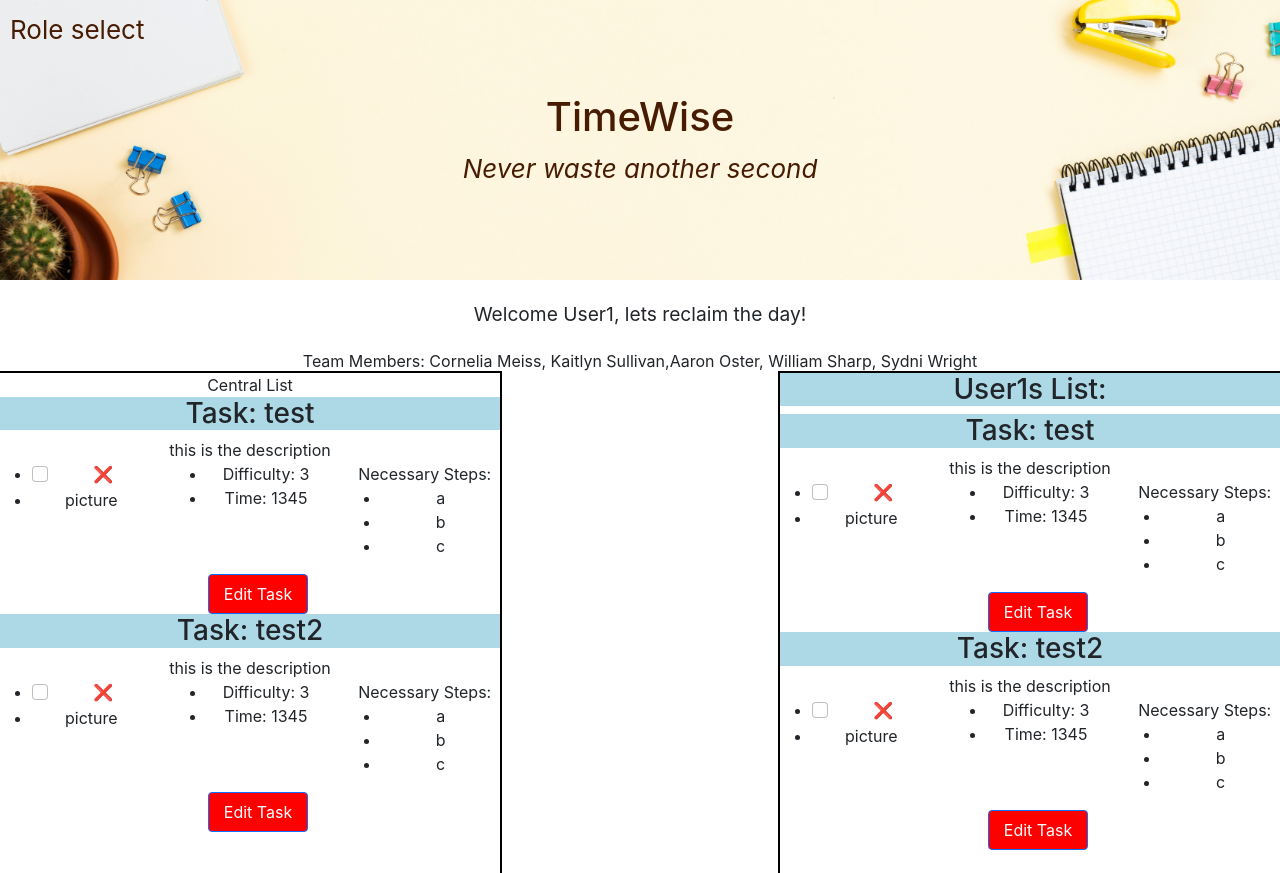
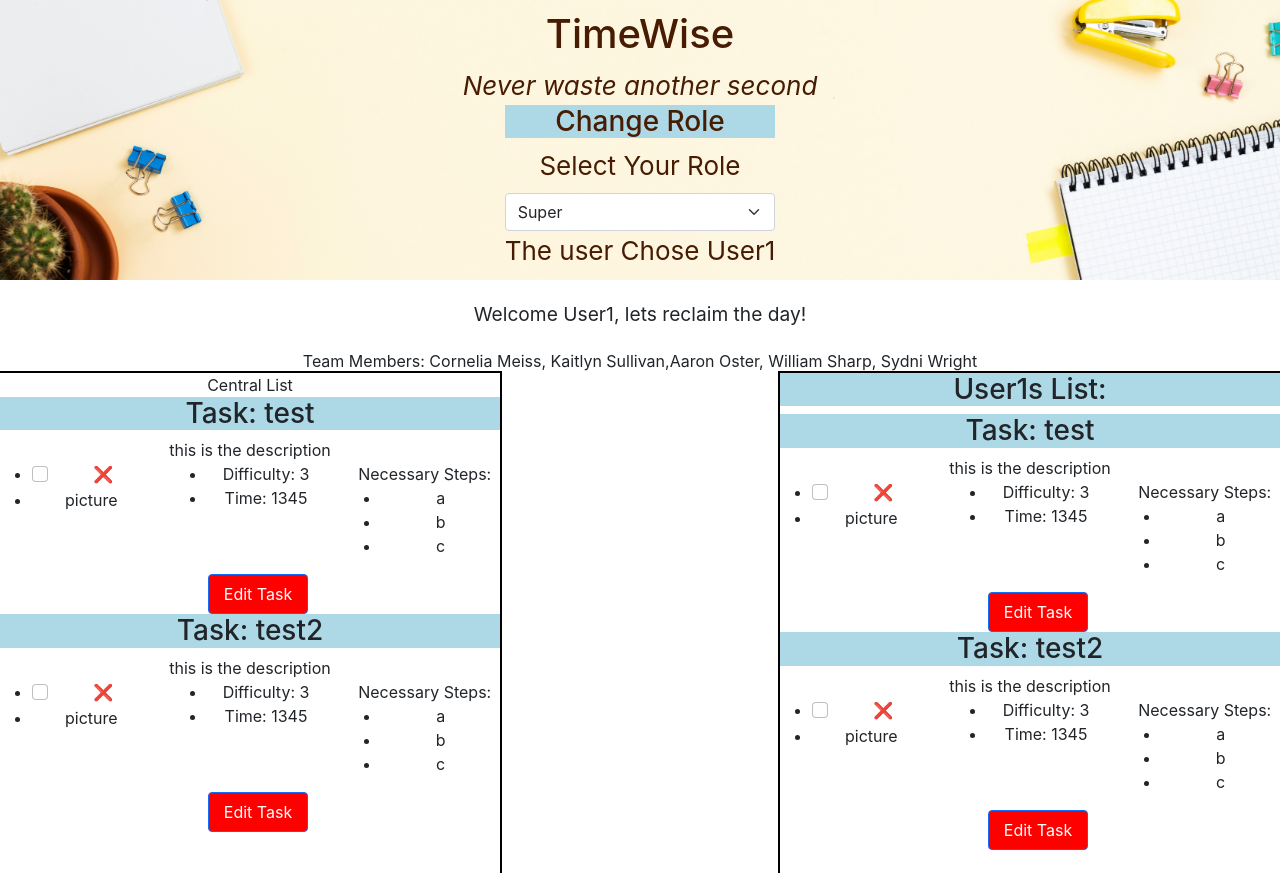
Before and after one commit to cmeiss/team18, a React (Create React App) app: page / in a window 1280 px wide. Built offline with nearby package versions, Linux system fonts and the light colour scheme.

Commit message:
created the changeRole file and figured out how to allow it to modify the state in app

```diff
--- a/src/App.tsx
+++ b/src/App.tsx
@@ -6,6 +6,7 @@ import { Task } from "./interfaces/task";
 import { User } from "./interfaces/user";
 import { Button, Form } from "react-bootstrap";
 import { UserList } from "./list-components/UserList";
+import { ChangeRole } from "./list-components/ChangeRole";
 
 const TASK: Task[] =
     //this is a completely random test task array to get something
@@ -80,7 +81,7 @@ function App(): JSX.Element {
                     <h1>TimeWise</h1>
                     <i>Never waste another second</i>
                 </hgroup>
-                <div className="dropdown">
+                {/* <div className="dropdown">
                     <span>Role select</span>
                     <div className="dropdown-content">
                         <Form.Select value={role.name} onChange={updateRole}>
@@ -90,6 +91,13 @@ function App(): JSX.Element {
                             ))}
                         </Form.Select>
                     </div>
+                </div> */}
+                <div>
+                    <ChangeRole
+                        Role={role}
+                        roles={roles}
+                        setRole={updateRole}
+                    ></ChangeRole>
                 </div>
             </header>
             <div className="welcome">
--- /dev/null
+++ b/src/list-components/ChangeRole.tsx
@@ -0,0 +1,65 @@
+import React, { useState } from "react";
+import { Button, Form } from "react-bootstrap";
+import { User } from "../interfaces/user";
+//this is a function that returns a jsx element in our app.tsx file
+interface ChangeRoleProperties {
+    Role: User;
+    roles: User[];
+    setRole: (event: React.ChangeEvent<HTMLSelectElement>) => void;
+}
+
+export function ChangeRole(ChangeRoleProps: ChangeRoleProperties): JSX.Element {
+    // creating 4 states here that will be used by our components to add and delete users
+    // const [Role, setRole] = useState<User>(ChangeRoleProps.Role); //Starting role default set to user
+    // const [roles, setRoles] = useState<User[]>(ChangeRoleProps.roles); // these are original users these can be changed
+    // const [editmode, seteditmode] = useState<boolean>(false); //whether the textbox will appear boolean
+    // const [newUser, setNewUser] = useState<string>("User2"); //the value currently in the text box of edit mode
+    // //function that sets role based on the role clicked
+    // function updateRole(event: React.ChangeEvent<HTMLSelectElement>) {
+    //     const NewRole = roles.find(
+    //         (role: User) => role.name === event.target.value
+    //     );
+    //     if (NewRole) {
+    //         setRole(NewRole);
+    //     }
+    // }
+    // function updateEditMode(event: React.ChangeEvent<HTMLInputElement>) {
+    //     seteditmode(event.target.checked);
+    // }
+    // function updateUsers(event: React.ChangeEvent<HTMLInputElement>) {
+    //     setNewUser(event.target.value);
+    // }
+
+    // function AddUsersandEditMode() {
+    //     setRoles([...roles, { name: newUser, userList: [] }]);
+    //     seteditmode(false);
+    // }
+    // function DeleteUsersandEditMode() {
+    //     setRoles(
+    //         [...roles].filter((role: User): boolean =>
+    //             role.name !== newUser ? true : false
+    //         )
+    //     );
+    //     seteditmode(false);
+    // }
+    return (
+        <div>
+            <h3>Change Role</h3>
+            <div>
+                <Form.Group controlId="userEmotions">
+                    <Form.Label>Select Your Role</Form.Label>
+                    <Form.Select
+                        value="Roles"
+                        onChange={ChangeRoleProps.setRole}
+                    >
+                        {ChangeRoleProps.roles.map((role: User) => (
+                            // eslint-disable-next-line react/jsx-key
+                            <option value={role.name}>{role.name}</option>
+                        ))}
+                    </Form.Select>
+                </Form.Group>
+                The user Chose {ChangeRoleProps.Role.name}
+            </div>
+        </div>
+    );
+}
```
